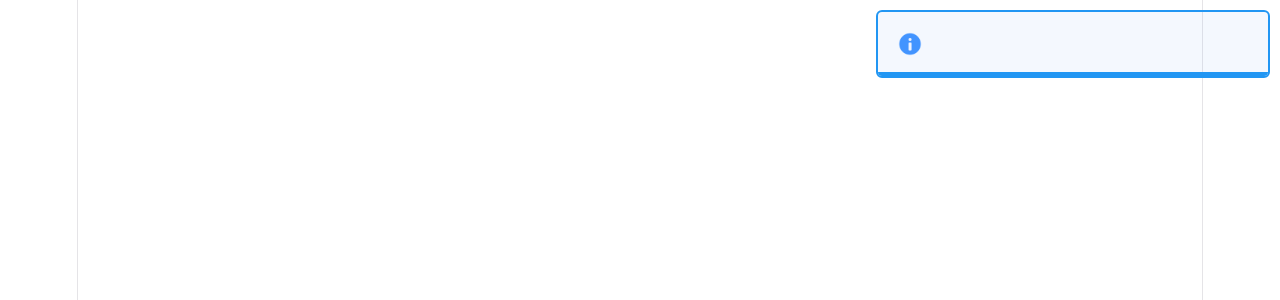
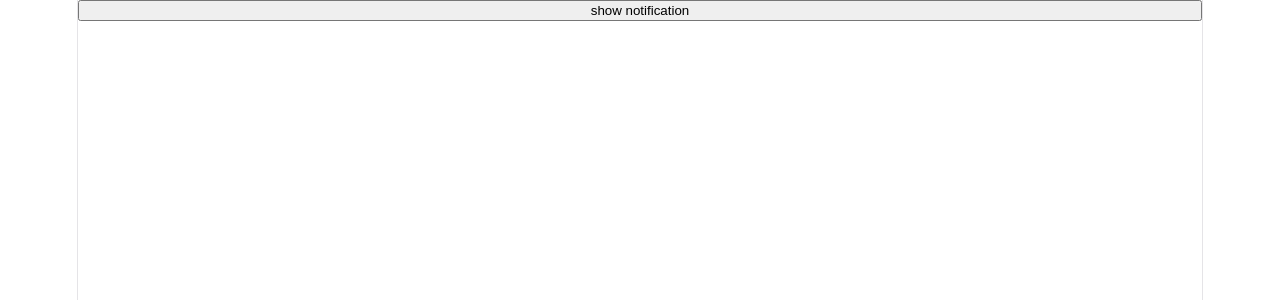
Before and after one commit to kiran-kharsel/toast-notification, a React (Vite) app: page / in a window 1280 px wide. Shown: the top 300 px of the page. Built offline with nearby package versions, Linux system fonts and the light colour scheme.

Commit message:
feat: toggle notification on button click

```diff
--- a/src/App.jsx
+++ b/src/App.jsx
@@ -1,14 +1,19 @@
 
+import { useState } from 'react'
 import './App.css'
 import ToastNotification from './toast-notification/ToastNotification'
 
 function App() {
+  const [showToast, setShowToast] = useState(false)
 
+  function handleClick(){
+    setShowToast(!showToast)
+  }
 
   return (
     <>
-
-      <ToastNotification/>
+      <button onClick={handleClick}>show notification</button>
+      {showToast && <ToastNotification title='testing'/>}
     </>
   )
 }
```
